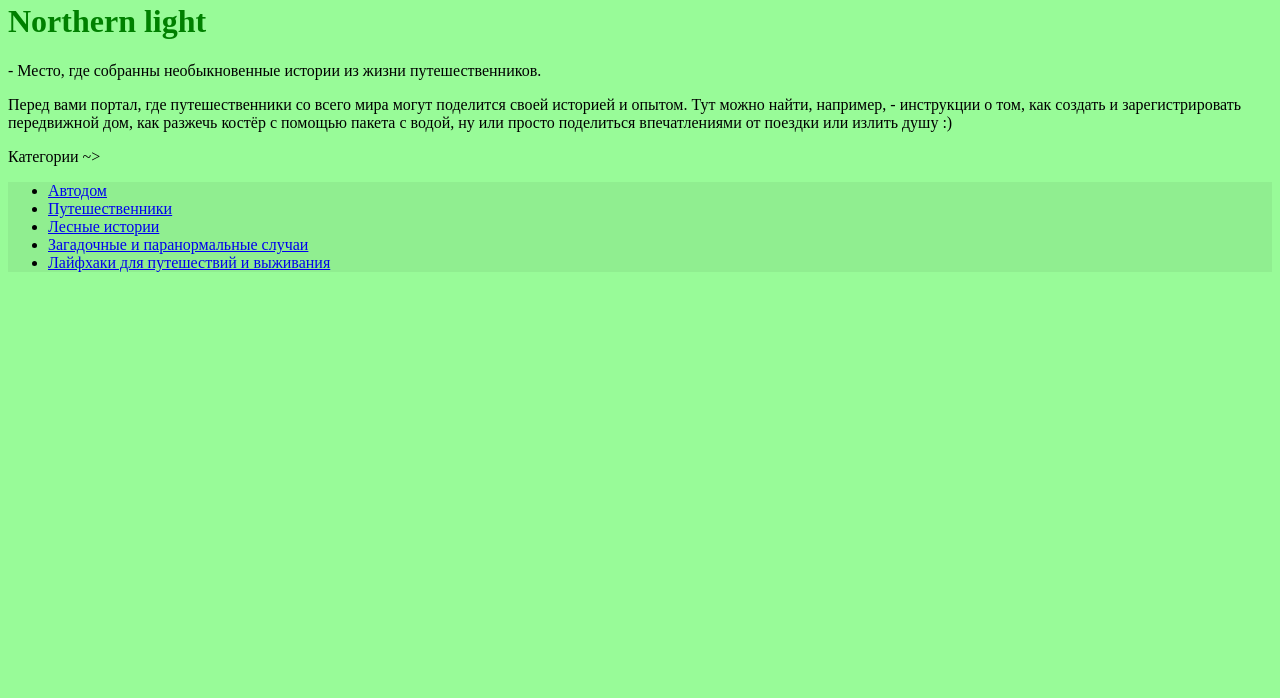
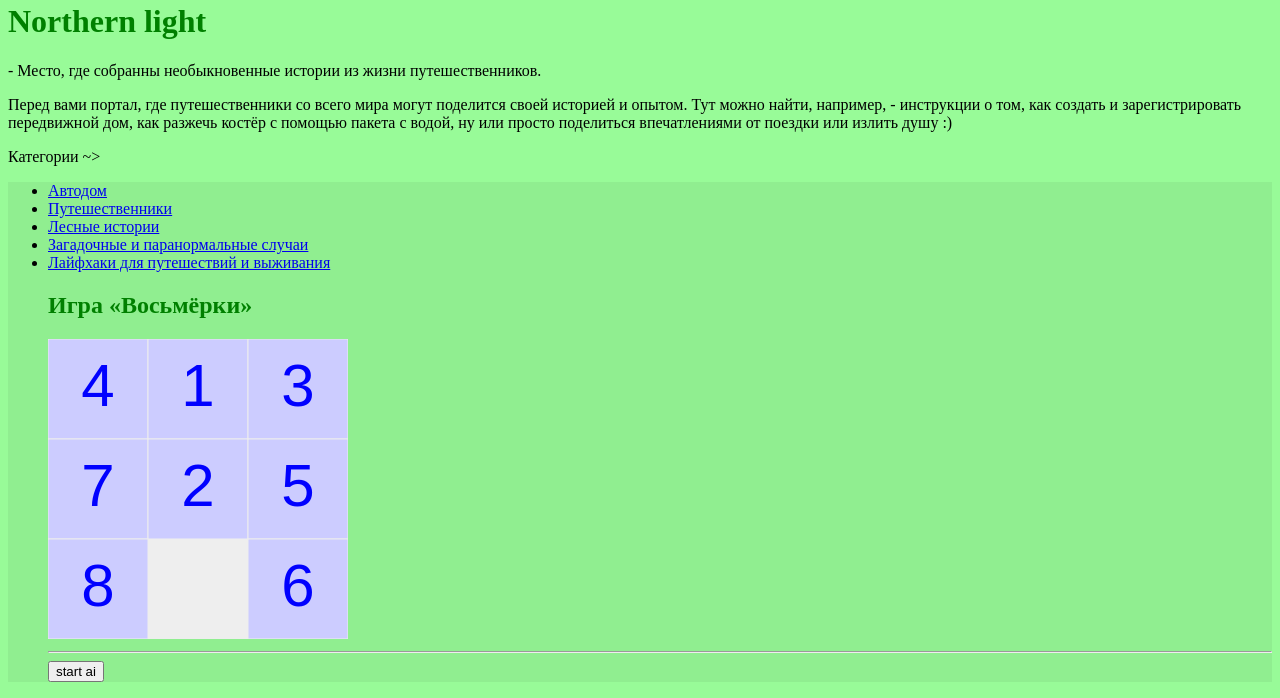
Before and after one commit to libre228/libre228.github.io, a plain HTML site: page index.html in a window 1280 px wide. Shown: the part 330-1028 px from the top of the page. Before the commit the page ends 800 px from the top, so only its background shows below. Drawn offline with Linux system fonts and the light colour scheme.

Commit message:
Update index.html

```diff
--- a/index.html
+++ b/index.html
@@ -21,7 +21,11 @@
                 <li><a href="jastforest.html">Лесные истории</a></li>
                 <li><a href="bill.html">Загадочные и паранормальные случаи</a></li>
                 <li><a href="life.html">Лайфхаки для путешествий и выживания</a></li>
-            </ul>
-        </nav>
-    </body>
+          <body>
+<h1>Игра «Восьмёрки»</h1>
+<canvas id="canvas" width=300 height=300></canvas>
+<hr>
+<button id="btn_start_ai">start ai</button>
+<script src="./js/main.js" type="module"></script>
+</body>
 </html>
```
